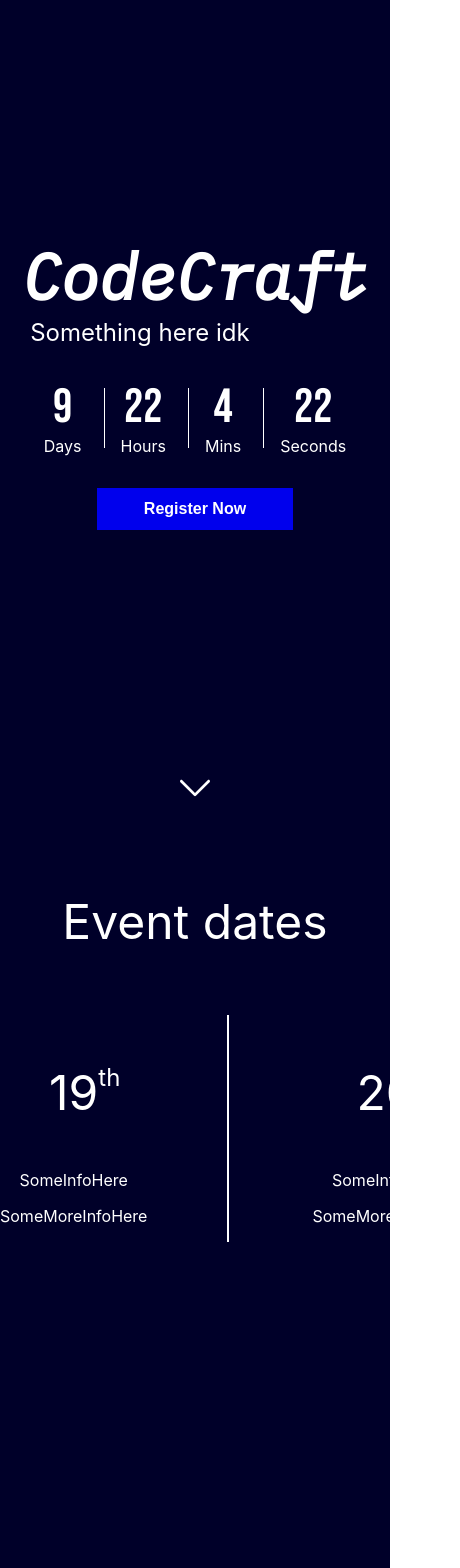
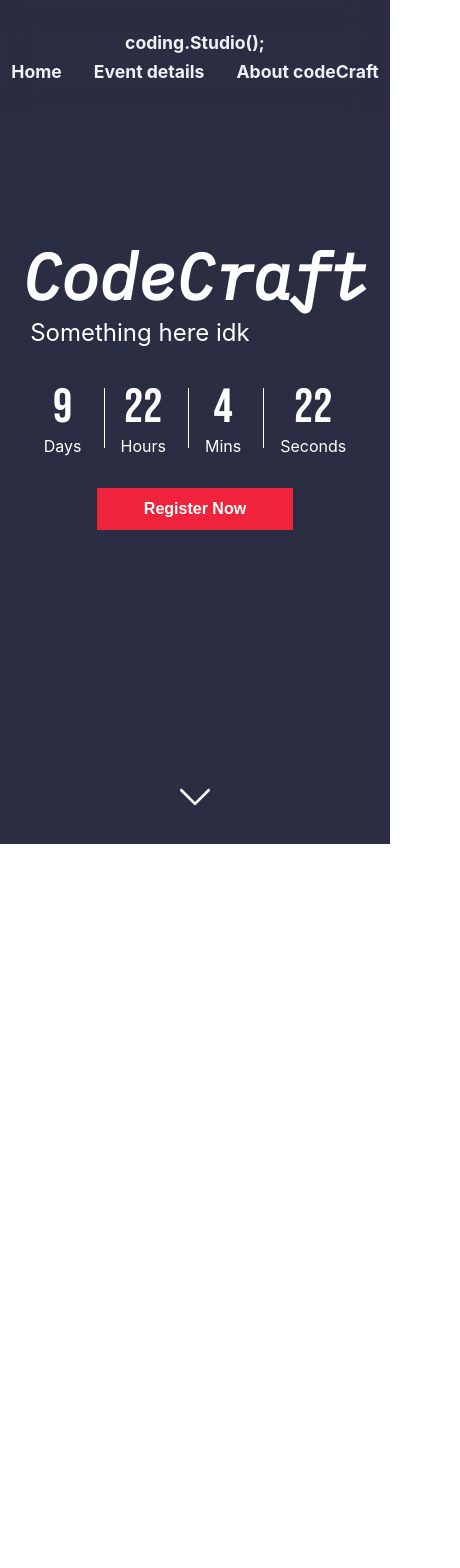
Before and after one commit to Revantark/CodeCraft, a React (Create React App) app: page / in a window 390 px wide. Shown: the top 1568 px of the page, 460 px wide, since content can reach past the window. After the commit the page ends 844 px from the top, so only its background shows below. Built offline with nearby package versions, Linux system fonts and the light colour scheme.

Commit message:
UI overhaul

```diff
--- a/src/App.css
+++ b/src/App.css
@@ -1,6 +1,10 @@
+@import url("https://fonts.googleapis.com/css2?family=IBM+Plex+Mono:ital@1&display=swap");
+
 :root{
-  --primary-color: #000029;
-  --secondary-color: #0000ed;
+  --primary-color: #2b2d42 ;
+  --secondary-color: #ef233c;
+  --txt-color:#edf2f4;
+  --ter-color:#e0fbfc;
 }
 
 .space5{
@@ -8,5 +12,5 @@
 }
 .v-line{
   width: 2px;
-  background: white;
+  background: black;
 }
--- a/src/Components/home/about.css
+++ b/src/Components/home/about.css
@@ -3,7 +3,7 @@
     place-content: center;
     color: white;
 
-    background: var(--primary-color);
+    background:var(--secondary-color);
 }
 .about-title{
     color: white;
--- a/src/Components/home/dates.css
+++ b/src/Components/home/dates.css
@@ -1,5 +1,8 @@
 .dates-container{
     padding-top: 3rem;
+    display: grid;
+    place-content: center;
+    background:var(--ter-color);
 }
 .date-page{
     display: grid;
@@ -7,12 +10,11 @@
     text-align: center;
     align-content: center;
     justify-content: space-around;
-    background: var(--primary-color);
-    color: white;
+
     gap: 5rem;
 }
 .dates-title{
-    color: white;
+
     text-align: center;
     margin: 0;
     font-size: 3rem ;
@@ -33,3 +35,6 @@
 .date2{
     justify-self: start;
 }
+.dates-container *{
+    color: black;
+}
--- a/src/Components/home/dates.js
+++ b/src/Components/home/dates.js
@@ -1,8 +1,12 @@
 import React from 'react'
 import './dates.css'
 export default function Dates() {
+
+
+
+
     return (
-        <div id='dates' className='fullscreen dates-container' style={{background:'var(--primary-color'}} >
+        <div id='dates' className='fullscreen dates-container'  >
 
         <p className='dates-title' >Event dates</p>
         <section  className=' date-page' >
@@ -22,6 +26,7 @@ export default function Dates() {
                  <p>SomeMoreInfoHere</p>
             </div>
         </section>
+        <div className="space5"></div>
         </div>
     )
 }
--- a/src/Components/home/home.js
+++ b/src/Components/home/home.js
@@ -3,9 +3,11 @@ import About from './about'
 import Dates from './dates'
 import './home.css'
 import LandingPage from './landingPage'
+import NavBar from './navbar'
 export default function Home() {
     return (
         <div className='root' >
+            <NavBar/>
             <LandingPage/>
             <Dates/>
             <About/>
--- a/src/Components/home/landingPage.css
+++ b/src/Components/home/landingPage.css
@@ -1,4 +1,3 @@
-@import url("https://fonts.googleapis.com/css2?family=IBM+Plex+Mono:ital@1&display=swap");
 @import url("https://fonts.googleapis.com/css2?family=Bebas+Neue&display=swap");
 
 .lp_root {
--- a/src/Components/home/landingPage.js
+++ b/src/Components/home/landingPage.js
@@ -5,9 +5,10 @@ export default function LandingPage() {
 
 
     return (
-        <div  className="lp_root fullscreen">
+        <div id='landingPage' className="lp_root fullscreen">
 
                 <div  >
+
                 <span className='title' >CodeCraft</span>
                 <span className="subtitle">Something here idk</span>
                 </div>
--- /dev/null
+++ b/src/Components/home/navbar.css
@@ -0,0 +1,43 @@
+@import url('https://fonts.googleapis.com/css2?family=IBM+Plex+Sans&display=swap');
+.nav-bar{
+    display: grid;
+    position: fixed;
+    grid-template-columns: 1fr 1fr;
+    width: 100vw;
+    backdrop-filter: blur(17px);
+    color: var(--txt-color);
+    z-index: 1;
+    font-size: 1.25rem;
+    font-weight: bold;
+    padding-top: 2rem;
+    padding-bottom: 2rem;
+}
+.logo{
+    justify-self: start;
+    padding-left: 6rem;
+}
+.nav-links{
+    display: grid;
+    gap: 2rem;
+    grid-auto-flow: column;
+    padding-right: 6rem;
+
+    justify-self: end;
+}
+@media screen and (max-width:480px){
+    .nav-bar{
+        grid-template-columns: 1fr;
+        gap: 0.5rem;
+        font-size: 1.1rem;
+    }
+    .logo{
+        justify-self: center;
+        padding: 0;
+
+    }
+    .nav-links{
+        justify-self: center;
+        padding: 0;
+    }
+
+}
--- /dev/null
+++ b/src/Components/home/navbar.js
@@ -0,0 +1,39 @@
+import React, { useEffect } from 'react'
+import { useState } from 'react/cjs/react.development';
+import './navbar.css'
+export default function NavBar() {
+
+    const [color,setColor] = useState('var(--txt-color)')
+    useEffect(()=>{
+        window.addEventListener("scroll", _ => {
+
+            const scroll = document.documentElement.scrollTop || document.body.scrollTop
+            const es = document.getElementById('dates').scrollHeight-100
+            const landingPageSh = document.getElementById('landingPage').scrollHeight + es +100
+            if(scroll >= es && scroll <= landingPageSh){
+                setColor('black')
+            }else setColor('var(--txt-color)')
+        }, true);
+
+    },[])
+
+    return (
+        <div className='nav-bar'
+        style={{
+            color:`${color}`
+        }}
+        >
+        <div className="logo">
+            coding.Studio();
+        </div>
+        <div className='nav-links'>
+        <span>Home</span>
+        <span>Event details</span>
+
+        <span>About codeCraft</span>
+
+        </div>
+
+        </div>
+    )
+}
--- a/src/index.css
+++ b/src/index.css
@@ -1,6 +1,7 @@
 body {
   margin: 0;
   overflow-x: hidden !important;
+  box-sizing: content-box;
   font-family: -apple-system, BlinkMacSystemFont, 'Segoe UI', 'Roboto', 'Oxygen',
     'Ubuntu', 'Cantarell', 'Fira Sans', 'Droid Sans', 'Helvetica Neue',
     sans-serif;
@@ -10,7 +11,16 @@ body {
 html{
   scroll-behavior: smooth;
 }
+::-webkit-scrollbar {
+  width: 0;
+}
+
 code {
   font-family: source-code-pro, Menlo, Monaco, Consolas, 'Courier New',
     monospace;
 }
+@media screen and (max-width:480px) {
+  html{
+    overflow: hidden;
+  }
+}
```
